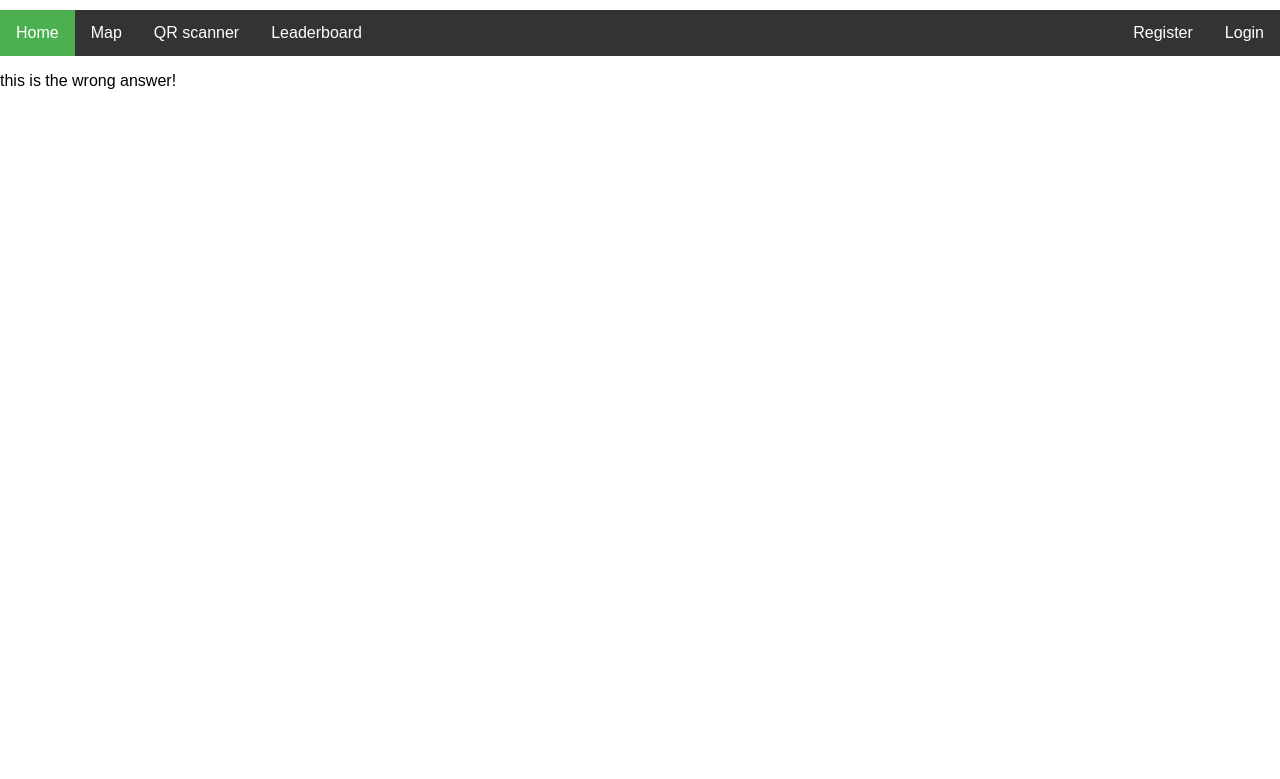
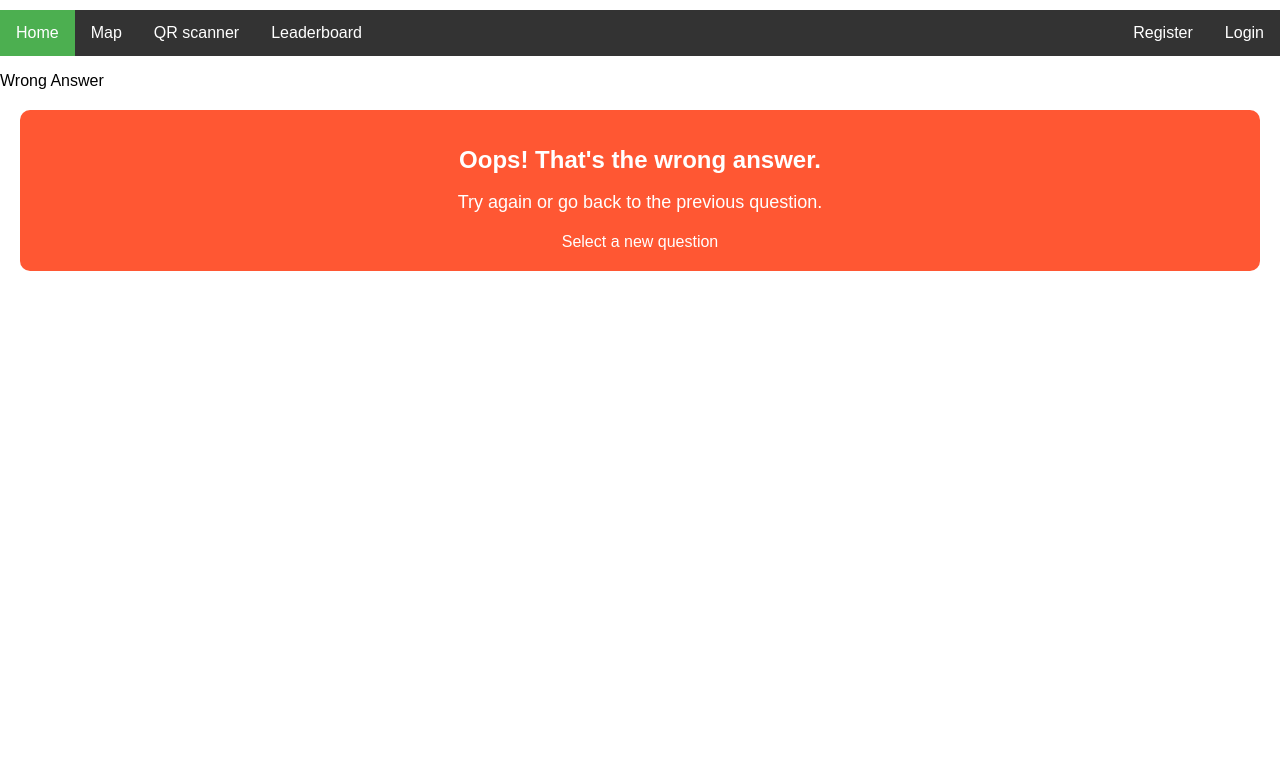
Before and after one commit to JamesGower0/ECM-2434, a Django app: page /application/qr/wrong/ in a window 1280 px wide. Shown: the top 779 px of the page. Run offline with Django 5.2, Linux system fonts and the light colour scheme.

Commit message:
Add files via upload

```diff
--- a/groupproject/application/templates/wrong_answer.html
+++ b/groupproject/application/templates/wrong_answer.html
@@ -1,6 +1,56 @@
 {% block navBar%}
-<!-- including navigation bar to page -->
-{% include 'navBar.html' %}
-{% endblock %}
+    <!-- Authors Theo Smith-->
+    {% include 'navBar.html' %}
+{% endblock%}
 
-<p>this is the wrong answer!</p>
+
+{% block title %} Wrong Answer {% endblock%}
+
+{% block content %}
+    <style>
+        .wrong-answer-container {
+            background-color: #FF5733; /* Red background */
+            color: white;
+            text-align: center;
+            padding: 20px;
+            border-radius: 10px;
+            margin: 20px;
+        }
+
+        .wrong-answer-container h1 {
+            font-weight: bold;
+            font-size: 24px;
+            margin-bottom: 10px;
+        }
+
+        .wrong-answer-container p {
+            font-size: 18px;
+            margin-bottom: 20px;
+        }
+
+        .back-to-previous-button {
+            display: inline-block;
+            background-color: #8B0000; /* Dark red button color */
+            color: white;
+            padding: 10px 20px;
+            text-decoration: none;
+            font-weight: bold;
+            border-radius: 5px;
+            transition: background-color 0.3s ease;
+        }
+
+        .back-to-previous-button:hover {
+            background-color: #5C0000; /* Darker red on hover */
+        }
+    </style>
+
+    <div class="wrong-answer-container">
+        <h1>Oops! That's the wrong answer.</h1>
+        <p>Try again or go back to the previous question.</p>
+
+        <!-- Add a button to go back to the previous question -->
+        <a>
+            Select a new question
+        </a>
+    </div>
+{% endblock%}
```
Also changed, not shown: groupproject/application/templates/correct_answer.html (+55 -4 lines).
